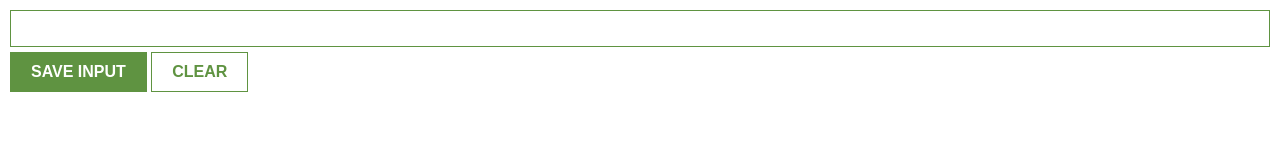
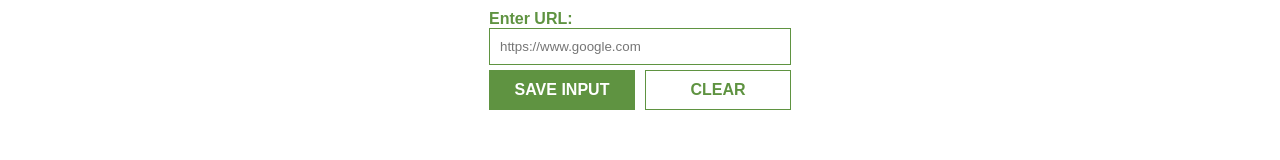
Before and after one commit to Yaskierix/url-lead-chrome-extension-mobile, a website built with Vite: page index.html in a window 1280 px wide. Built offline with nearby package versions, Linux system fonts and the light colour scheme; no server answers.

Commit message:
Layout changes and adding favicon for different devices

```diff
--- a/index.html
+++ b/index.html
@@ -1,12 +1,20 @@
 <html>
     <head>
         <meta name="viewport" content="width=device-width, initial-scale=1.0">
-        <link rel="stylesheet" href="assets/css/style.css" type='text/css'>
+        <link rel="apple-touch-icon" sizes="180x180" href="/assets/favicon/apple-touch-icon.png">
+        <link rel="icon" type="image/png" sizes="32x32" href="/assets/favicon/favicon-32x32.png">
+        <link rel="icon" type="image/png" sizes="16x16" href="/assets/favicon/favicon-16x16.png">
+        <link rel="manifest" href="/site.webmanifest">
+        <link rel="stylesheet" href="/assets/css/style.css" type='text/css'>
+        <title>Lead Tracker</title>
     </head>
     <body>
-        <input type="text" id="input-el">
-        <button id="input-btn">SAVE INPUT</button>
-        <button id="clear-btn">CLEAR</button>
+        <label>Enter URL:</label>
+        <input type="text" id="input-el" placeholder="https://www.google.com">
+        <div class="buttons-container">
+            <button id="input-btn">SAVE INPUT</button>
+            <button id="clear-btn">CLEAR</button>
+        </div>
         <ul id="ul-el"></ul>
         <script src="index.js" type="module"></script>
     </body>
--- a/style.scss
+++ b/style.scss
@@ -2,28 +2,42 @@ body {
     margin: 0;
     padding: 10px;
     font-family: Arial, Helvetica, sans-serif;
-    min-width: 400px;
+    max-width: 302px;
+    margin:0 auto;
 }
+
+$color1:#5f9341;
 
 input {
     padding:10px;
     width: 100%;
     box-sizing:border-box;
     margin-bottom:5px;
-    border:1px solid #5f9341;
+    border:1px solid $color1;
     outline: 0;
 }
 
-button{
+label{
+    color:$color1;
+    font-weight: bold;
+}
+
+.buttons-container{
+    display:flex;
+    flex-direction: row;
+    gap:10px;
+    button{
     padding:10px 20px;
     color:#fff;
     font-weight: bold;
     font-size:16px;
     text-align: center;
-    background-color:#5f9341;
-    border:1px solid #5f9341;
+    background-color:$color1;
+    border:1px solid $color1;
+    width: 100%;
     &:nth-of-type(2){
         background:#fff;
-        color:#5f9341;
+        color:$color1
     }
 }
+}
```
Also changed, not shown: assets/css/style.css, assets/favicon/apple-touch-icon.png (added), assets/favicon/favicon-16x16.png (added), assets/favicon/favicon-32x32.png (added), icon.png (deleted), site.webmanifest (added), 1 other file.
